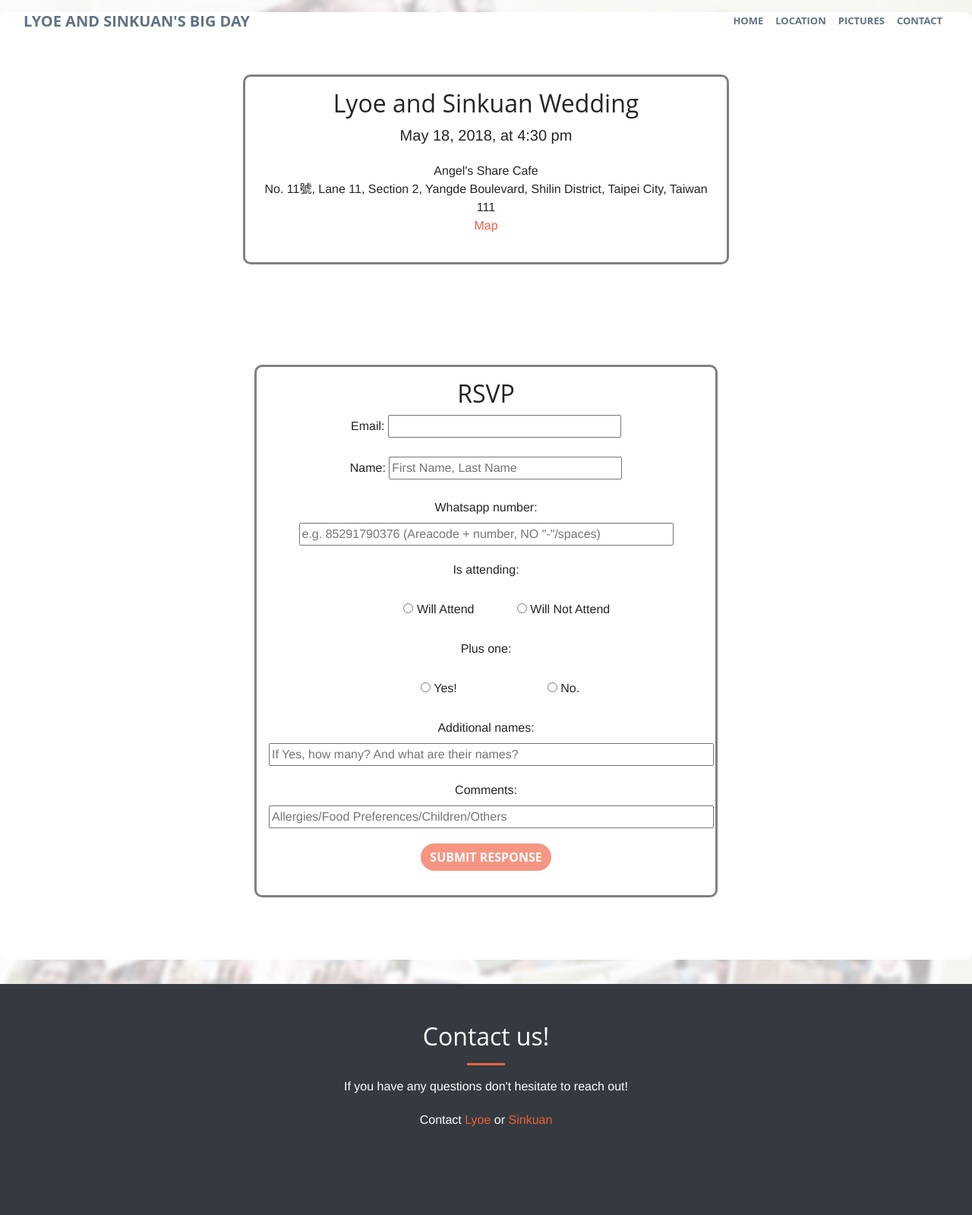
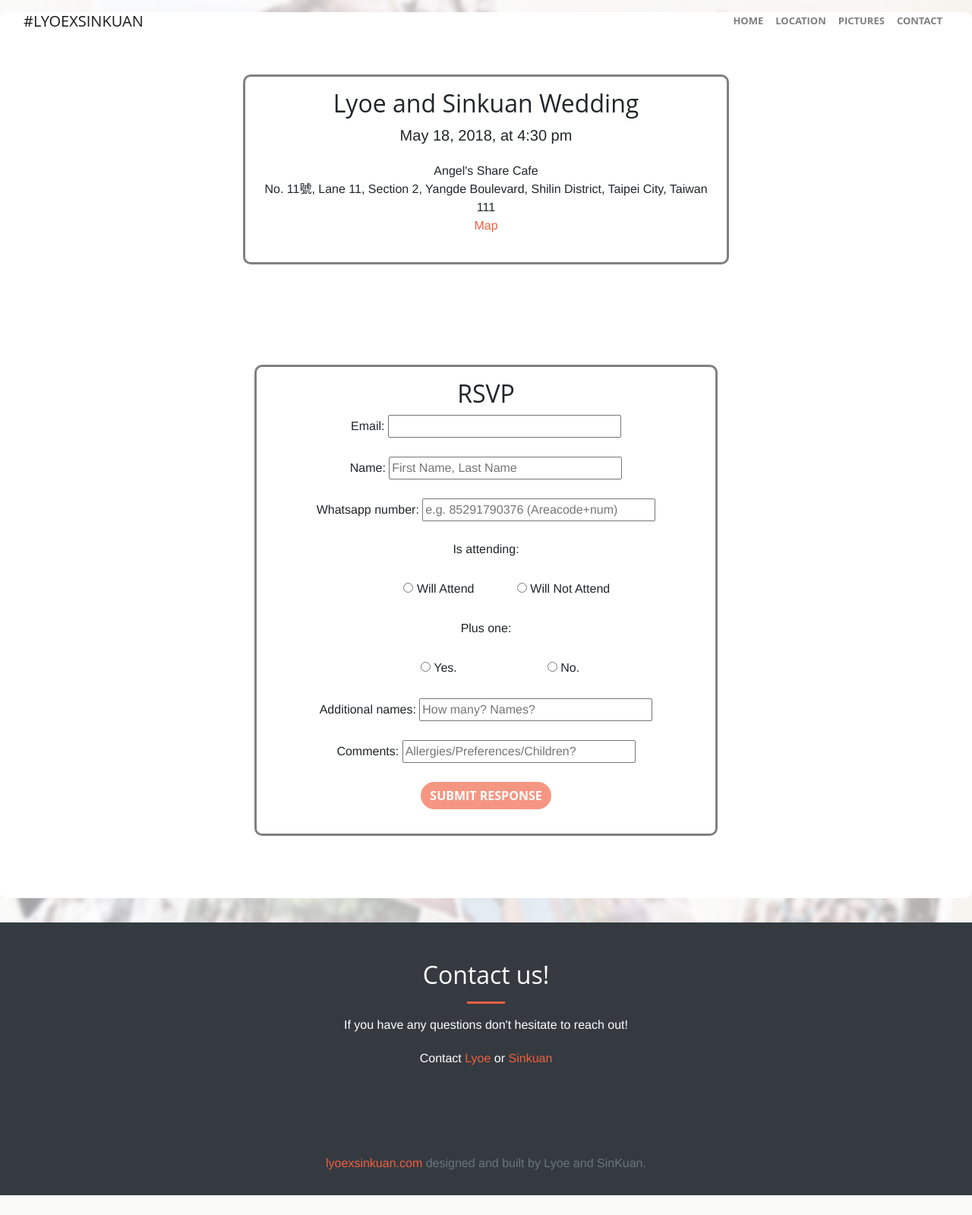
Before and after one commit to francoishideyos/lyoexsinkuan, a Django app: page /rsvp/ in a window 1280 px wide. Shown: the top 1599 px of the page at 76% size. After the commit the page ends 1573 px from the top, so only its background shows below. Run offline with Django 3.2, Linux system fonts and the light colour scheme; some libraries are stand-ins or nearby versions.

Commit message:
make some alternations

```diff
--- a/guests/forms.py
+++ b/guests/forms.py
@@ -48,7 +48,12 @@
             'name': forms.TextInput(attrs={'placeholder':'First Name, Last Name','size': 30}),
             'is_attending': HorizontalRadioRenderer,
             'plus_one': HorizontalRadioRenderer,
-            'whatsapp_number': forms.TextInput(attrs={'placeholder': 'e.g. 85291790376 (Areacode + number, NO "-"/spaces)', 'size': 50}),
-            'additional_names': forms.TextInput(attrs={'required':'False', 'placeholder':'If Yes, how many? And what are their names?', 'size': 60}),
-            'comments': forms.TextInput(attrs={'required':'False','placeholder': 'Allergies/Food Preferences/Children/Others', 'size': 60})
+            'whatsapp_number': forms.TextInput(attrs={'placeholder': 'e.g. 85291790376 (Areacode+num)', 'size': 30}),
+            'additional_names': forms.TextInput(attrs={'required':'False', 'placeholder':'How many? Names?', 'size': 30}),
+            'comments': forms.TextInput(attrs={'required':'False','placeholder': 'Allergies/Preferences/Children?', 'size': 30})
+
+
+
+
+
         }
--- a/guests/models.py
+++ b/guests/models.py
@@ -21,7 +21,7 @@
     )
 
     PLUS_ONE_CHOICE = (
-        (True, u'Yes!' ),
+        (True, u'Yes.' ),
         (False, u'No.' ),
     )
 
--- a/lyoexsinkuan/static/css/creative.css
+++ b/lyoexsinkuan/static/css/creative.css
@@ -128,6 +128,7 @@
 .navbar-expand-md .nav>li.active>a:focus:hover {
     background-color: transparent;
 }
+
 
 @media(min-width:768px) {
     .navbar-expand-md {
--- a/lyoexsinkuan/templates/base.html
+++ b/lyoexsinkuan/templates/base.html
@@ -20,6 +20,7 @@
     <!-- Custom Fonts -->
 
    <link rel="stylesheet" href="{% static 'font-awesome/css/fontawesome.min.css' %}" type="text/css">
+
    <link href="{% static 'css/creative.css' %}" rel="stylesheet">
 
     <!-- HTML5 Shim and Respond.js IE8 support of HTML5 elements and media queries -->
@@ -49,7 +50,7 @@
 </script>
 
 <!-- Bootstrap Core JavaScript -->
-<script src="{% static 'bootstrap-3.3.6-dist/js/bootstrap.min.js' %}">
+<script src="{% static 'bootstrap-4.1.3-dist/js/bootstrap.min.js' %}">
 </script>
 <script src="{% static 'js/footer.js' %}">
 </script>
@@ -60,6 +61,7 @@
         setFooterStyle();  // hack, for some reason this needs to be called twice on load
         window.onresize = setFooterStyle;
     });
+
 </script>
 
 <!-- Plugin JavaScript -->
--- a/lyoexsinkuan/templates/home.html
+++ b/lyoexsinkuan/templates/home.html
@@ -2,11 +2,12 @@
 {% load staticfiles %}
 
 {% block page_head %}
-
+<!-- to use google fonts: https://medium.freecodecamp.org/how-to-use-google-fonts-in-your-next-web-design-project-e1ad48f1adfa?gi=2945d61637c9 -->
 {% endblock %}
 
 {% block page_content %}
 <!-- Nav bar here -->
+
 {% include 'partials/nav.html' %}
 
 
--- a/lyoexsinkuan/templates/partials/nav-others.html
+++ b/lyoexsinkuan/templates/partials/nav-others.html
@@ -1,17 +1,19 @@
 <!-- Nav bar -->
-<nav id="mainNav" class="navbar fixed-top navbar-expand-md">
+<nav id="mainNav" class="navbar navbar-light fixed-top navbar-expand-md  navbar-toggleable-sm">
     <div class="container-fluid">
         <!-- Brand and toggle get grouped for better mobile display -->
-        <div class="navbar-header">
-            <button type="button" class="navbar-toggler collapsed" data-toggle="collapse" data-target="#bs-example-navbar-collapse-1">
-                <span class="sr-only">Toggle navigation</span>
 
-            </button>
-            <a class="navbar-brand page-scroll" href="../">Lyoe and Sinkuan's Big Day</a>
-        </div>
+        <a class="navbar-brand page-scroll" href="../">#LYOEXSINKUAN</a>
+
+        <button type="button" class="navbar-toggler-right d-md-none ml-auto" data-toggle="collapse" data-target="#collapsingNavbar">
+
+            <span class="navbar-toggler-icon"></span>
+
+        </button>
+
 
         <!-- Collect the nav links, forms, and other content for toggling -->
-        <div class="collapse navbar-collapse" id="bs-example-navbar-collapse-1">
+        <div class="collapse navbar-collapse" id="collapsingNavbar">
             <ul class="nav navbar-nav ml-auto">
                 <li class="nav-item">
                     <a class="page-scroll nav-link" href="../">Home</a>
```
Also changed, not shown: lyoexsinkuan/templates/partials/nav.html (+16 -11 lines), db.sqlite3, guests/migrations/0002_auto_20181001_1820.py (added).
